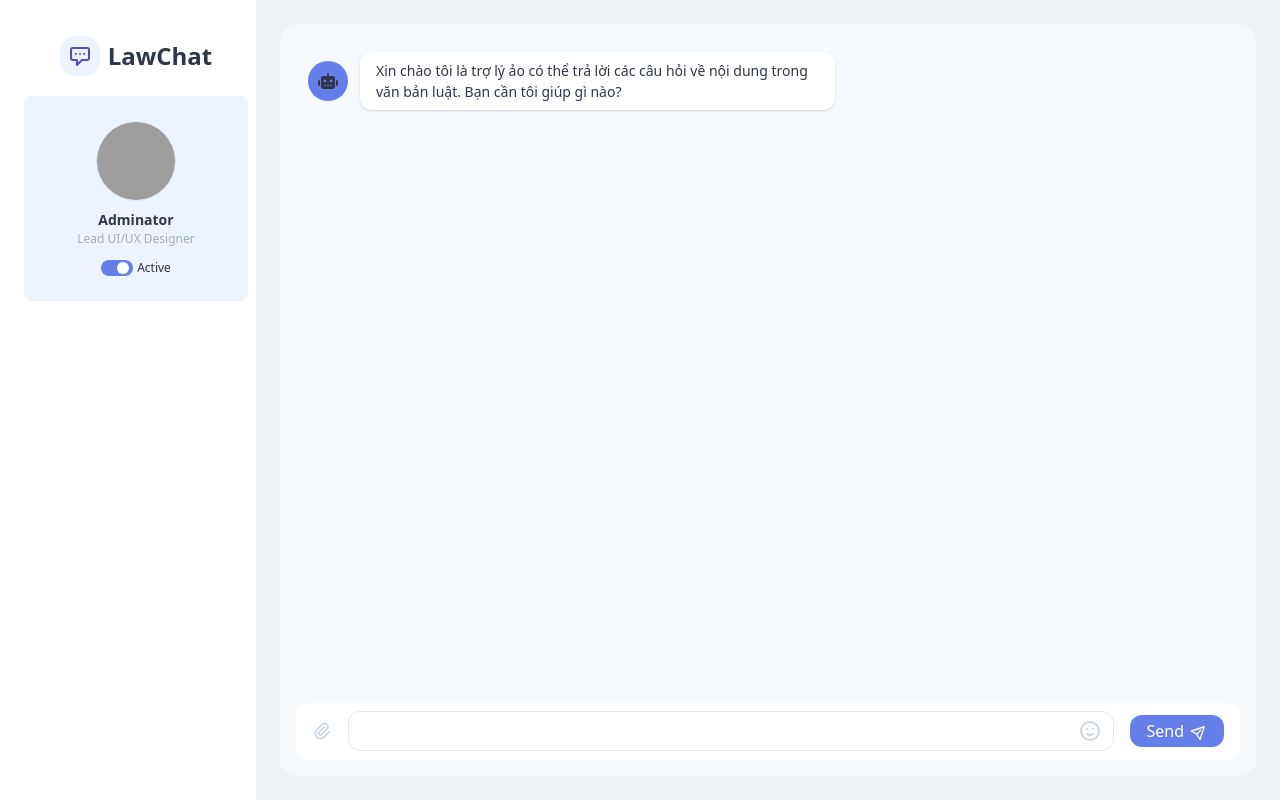
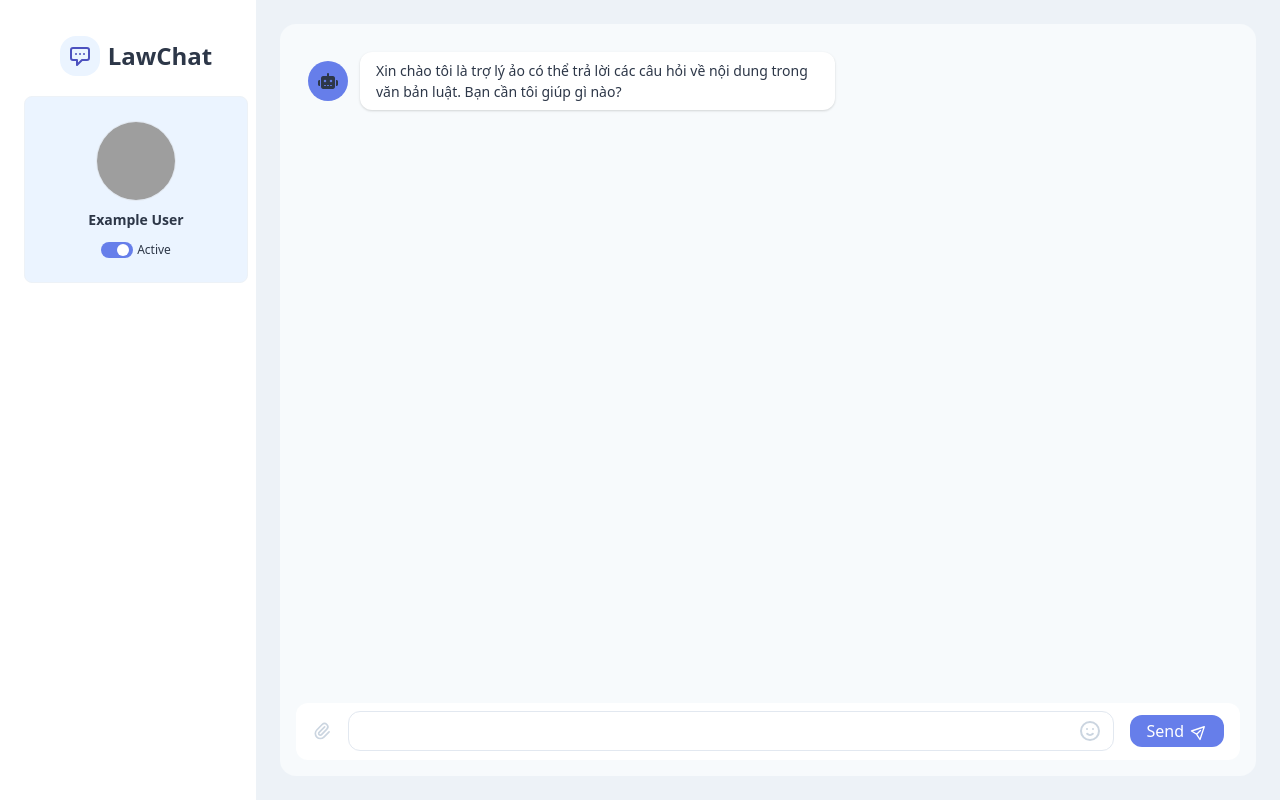
Before and after one commit to duongtrongchi/Legal-advisory-chatbot, a Django app: page /engine/chat_template in a window 1280 px wide. Run offline with Django 4.2, Linux system fonts and the light colour scheme; grey boxes are pictures that could not be loaded.

Commit message:
Resolved merge conflict

```diff
--- a/core/engine/templates/engine/component.html
+++ b/core/engine/templates/engine/component.html
@@ -86,8 +86,8 @@
                 class="h-full w-full"
               />
             </div>
-            <div class="text-sm font-semibold mt-2">Adminator</div>
-            <div class="text-xs text-gray-500">Lead UI/UX Designer</div>
+            <div class="text-sm font-semibold mt-2">Example User</div>
+            <div class="text-xs text-gray-500"></div>
             <div class="flex flex-row items-center mt-3">
               <div
                 class="flex flex-col justify-center h-4 w-8 bg-indigo-500 rounded-full"
```
Also changed, not shown: 1 other file.
